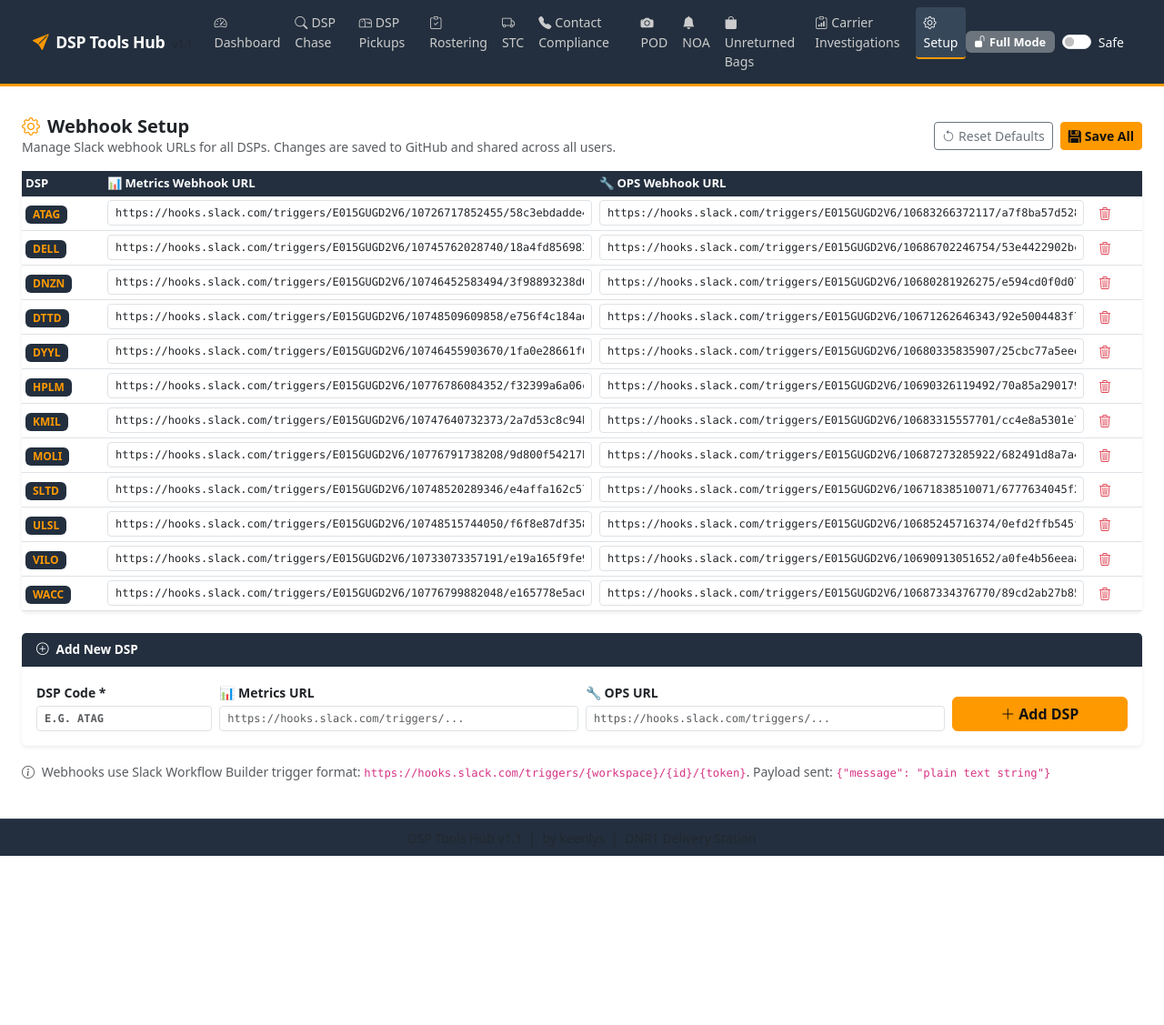
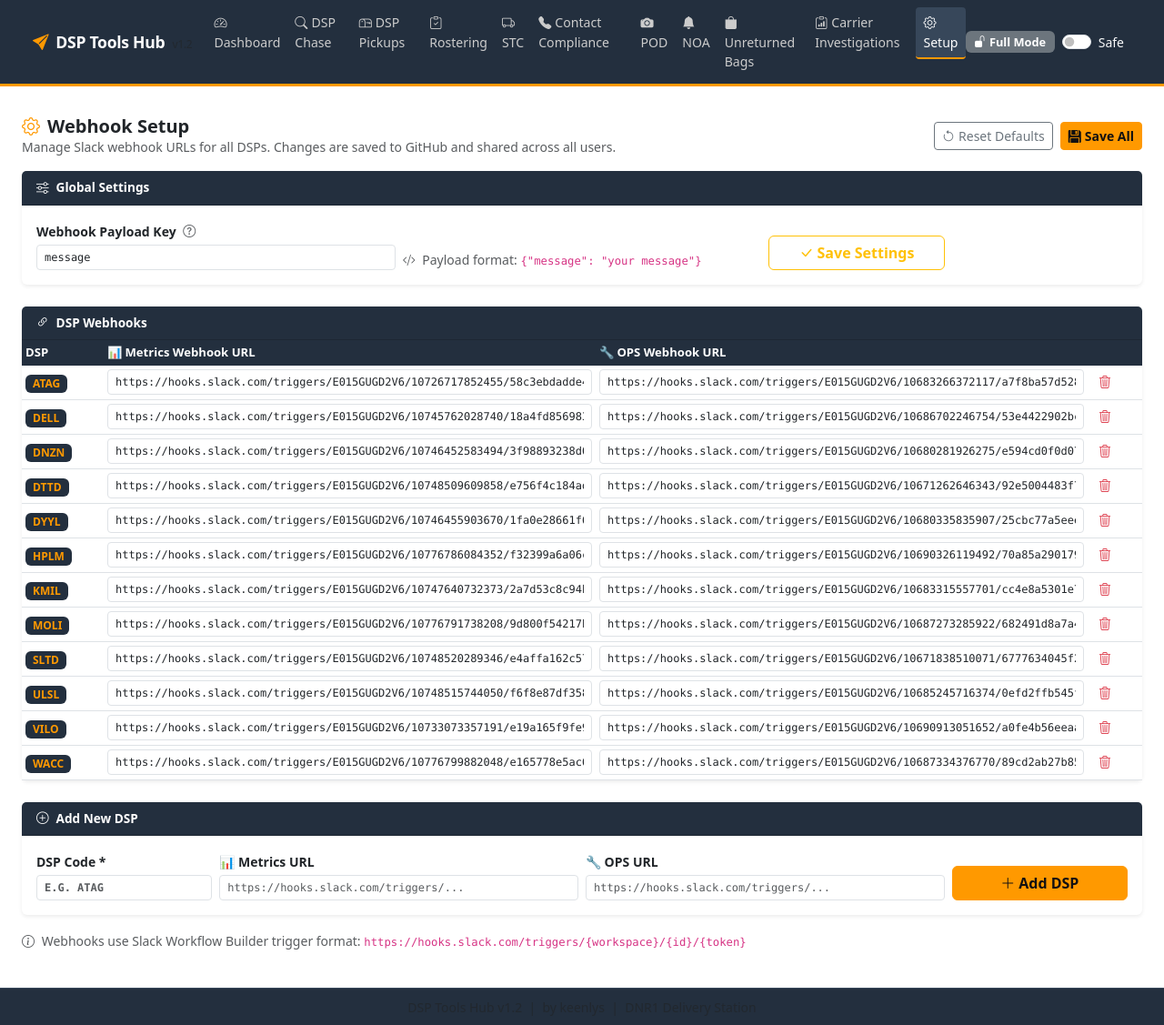
Before and after one commit to dnr1deliveries-afk/dsp-tools-hub, a Flask app: page /setup in a window 1280 px wide. Shown: the whole page at 91% size. Before the commit the page ends 941 px from the top, so only its background shows below. Run offline with Flask 3, Linux system fonts and the light colour scheme; some libraries are stand-ins or nearby versions.

Commit message:
feat: Add configurable webhook payload key setting

```diff
--- a/app.py
+++ b/app.py
@@ -1,5 +1,5 @@
 """
-DSP Tools Hub — Web Application v1.1
+DSP Tools Hub — Web Application v1.2
 Flask web interface for the DSP Tools Hub.
 Ported from DSP_Tools_Hub.py (desktop tkinter app) v1.6
 Deploy: Docker → Render.com
@@ -9,7 +9,9 @@
 import os
 import io
 import logging
+import uuid
 import requests
+from collections import defaultdict
 from flask import (
     Flask, render_template, request, redirect, url_for,
     flash, session, jsonify
@@ -29,6 +31,7 @@
     load_webhooks, save_webhooks,
     get_webhooks_for_channel, invalidate_cache,
     DEFAULT_WEBHOOKS,
+    load_settings, save_settings, get_payload_key,
 )
 
 # ── Logging ───────────────────────────────────────────────────────────────────
@@ -43,8 +46,8 @@
 app.secret_key = os.environ.get('SECRET_KEY', 'dsp-hub-dev-key-change-in-prod')
 app.config['MAX_CONTENT_LENGTH'] = 50 * 1024 * 1024   # 50 MB
 
-VERSION    = '1.1'
-BUILD_DATE = '2026-03-29'
+VERSION    = '1.2'
+BUILD_DATE = '2026-04-02'
 
 # ── Tool registry — single source of truth for all 9 tools ───────────────────
 TOOLS = {
@@ -162,13 +165,14 @@
 
 
 # ── Session helpers ───────────────────────────────────────────────────────────
+_msg_store = defaultdict(dict)
+
+
 def get_messages(tool_id: str) -> dict:
     return session.get(f'messages_{tool_id}', {})
 
 
 def store_messages(tool_id: str, messages: dict):
-    # Flask sessions can't store large dicts directly if they exceed cookie limit.
-    # We store in app-level dict keyed by session ID for reliability.
     sid = session.get('sid')
     if sid:
         _msg_store[sid][tool_id] = messages
@@ -179,12 +183,6 @@
     if sid and sid in _msg_store:
         return _msg_store[sid].get(tool_id, {})
     return {}
-
-
-# In-memory message store (lightweight — messages are ephemeral per session)
-import uuid
-from collections import defaultdict
-_msg_store = defaultdict(dict)
 
 
 @app.before_request
@@ -226,7 +224,6 @@
         safe_mode = session.get('safe_mode', False)
 
         try:
-            # Read uploaded files
             csv_file    = request.files.get('csv_file')
             search_file = request.files.get('search_file')
 
@@ -236,7 +233,6 @@
             file_bytes   = csv_file.read()
             search_bytes = search_file.read() if search_file and search_file.filename else None
 
-            # Call the right generator
             gen = GENERATORS[tool_id]
 
             if tool_id == 'pickups':
@@ -249,7 +245,6 @@
             else:
                 flash(f'✅ Generated {len(messages)} DSP message(s).', 'success')
 
-            # Store messages in server-side store for the send endpoint
             store_messages(tool_id, messages)
 
         except ValueError as e:
@@ -261,7 +256,6 @@
             flash(f'❌ Processing error: {error}', 'danger')
 
     else:
-        # GET — restore any previously generated messages for this tool
         messages = get_stored_messages(tool_id)
 
     webhooks      = load_webhooks()
@@ -289,7 +283,7 @@
 
     body    = request.get_json(silent=True) or {}
     channel = body.get('channel', 'metrics').lower()
-    dsps    = body.get('dsps', [])   # list of DSP codes to send to, empty = all
+    dsps    = body.get('dsps', [])
 
     messages = get_stored_messages(tool_id)
     if not messages:
@@ -299,10 +293,12 @@
     if not webhooks:
         return jsonify({'ok': False, 'error': f'No {channel} webhooks configured. Check Setup.'}), 400
 
-    # Filter to requested DSPs (or all if not specified)
     targets = [d for d in (dsps if dsps else sorted(messages.keys())) if d in messages]
     if not targets:
         return jsonify({'ok': False, 'error': 'No matching DSPs to send to.'}), 400
+
+    # Get the configured payload key (e.g., 'message' or 'text')
+    payload_key = get_payload_key()
 
     results = []
     success = 0
@@ -312,7 +308,8 @@
             results.append({'dsp': dsp, 'ok': False, 'msg': 'No webhook URL configured'})
             continue
         try:
-            r = requests.post(url, json={'message': messages[dsp]}, timeout=10)
+            # Use configurable payload key
+            r = requests.post(url, json={payload_key: messages[dsp]}, timeout=10)
             ok = r.status_code in (200, 201, 204)
             if ok:
                 success += 1
@@ -341,13 +338,11 @@
         action = request.form.get('action', '')
 
         if action == 'save':
-            # Rebuild webhook dict from posted form fields
             new_data = {}
             raw = request.form.to_dict()
-            # fields named: dsp_ATAG_metrics, dsp_ATAG_ops
             for key, val in raw.items():
                 if key.startswith('dsp_'):
-                    parts = key.split('_', 2)   # ['dsp', 'ATAG', 'metrics']
+                    parts = key.split('_', 2)
                     if len(parts) == 3:
                         _, dsp, channel = parts
                         if dsp not in new_data:
@@ -388,8 +383,20 @@
             flash('🔄 Webhooks reset to defaults.', 'success')
             return redirect(url_for('setup'))
 
+        elif action == 'save_settings':
+            payload_key = request.form.get('payload_key', 'message').strip()
+            if not payload_key:
+                payload_key = 'message'
+            settings = load_settings()
+            settings['payload_key'] = payload_key
+            ok = save_settings(settings)
+            flash('✅ Settings saved.' if ok else
+                  '⚠️ Saved locally (GitHub write failed).', 'success' if ok else 'warning')
+            return redirect(url_for('setup'))
+
     webhooks = load_webhooks()
-    return render_template('setup.html', webhooks=webhooks)
+    settings = load_settings()
+    return render_template('setup.html', webhooks=webhooks, settings=settings)
 
 
 # ── Health check ──────────────────────────────────────────────────────────────
--- a/templates/setup.html
+++ b/templates/setup.html
@@ -23,8 +23,46 @@
     </div>
 </div>
 
+<!-- Global Settings card -->
+<div class="card border-0 shadow-sm mb-4">
+    <div class="card-header bg-amzl-dark text-white fw-bold py-2">
+        <i class="bi bi-sliders me-2"></i>Global Settings
+    </div>
+    <div class="card-body p-3">
+        <form method="POST" class="row g-2 align-items-end">
+            <input type="hidden" name="action" value="save_settings">
+            <div class="col-sm-4">
+                <label class="form-label small fw-semibold mb-1">
+                    Webhook Payload Key
+                    <i class="bi bi-question-circle text-muted ms-1"
+                       data-bs-toggle="tooltip"
+                       title="The JSON key used when sending messages to webhooks. Default is 'message'. Some webhooks may use 'text' instead."></i>
+                </label>
+                <input type="text" class="form-control form-control-sm font-monospace"
+                       name="payload_key"
+                       value="{{ settings.get('payload_key', 'message') }}"
+                       placeholder="message">
+            </div>
+            <div class="col-sm-4">
+                <div class="text-muted small">
+                    <i class="bi bi-code-slash me-1"></i>
+                    Payload format: <code>{"<span id="payloadKeyPreview">{{ settings.get('payload_key', 'message') }}</span>": "your message"}</code>
+                </div>
+            </div>
+            <div class="col-sm-2">
+                <button type="submit" class="btn btn-outline-warning fw-semibold w-100">
+                    <i class="bi bi-check-lg me-1"></i>Save Settings
+                </button>
+            </div>
+        </form>
+    </div>
+</div>
+
 <!-- Webhook table -->
 <div class="card border-0 shadow-sm mb-4">
+    <div class="card-header bg-amzl-dark text-white fw-bold py-2">
+        <i class="bi bi-link-45deg me-2"></i>DSP Webhooks
+    </div>
     <div class="card-body p-0">
         <form method="POST" id="webhookForm">
             <input type="hidden" name="action" value="save">
@@ -120,9 +158,23 @@
         <small class="text-muted">
             <i class="bi bi-info-circle me-1"></i>
             Webhooks use Slack Workflow Builder trigger format:
-            <code>https://hooks.slack.com/triggers/{workspace}/{id}/{token}</code>.
-            Payload sent: <code>{"message": "plain text string"}</code>
+            <code>https://hooks.slack.com/triggers/{workspace}/{id}/{token}</code>
         </small>
     </div>
 </div>
 {% endblock %}
+
+{% block scripts %}
+<script>
+// Live preview of payload key
+document.querySelector('input[name="payload_key"]').addEventListener('input', function() {
+    document.getElementById('payloadKeyPreview').textContent = this.value || 'message';
+});
+
+// Initialize Bootstrap tooltips
+var tooltipTriggerList = [].slice.call(document.querySelectorAll('[data-bs-toggle="tooltip"]'));
+tooltipTriggerList.map(function (tooltipTriggerEl) {
+    return new bootstrap.Tooltip(tooltipTriggerEl);
+});
+</script>
+{% endblock %}
```
Also changed, not shown: storage/webhook_store.py.
